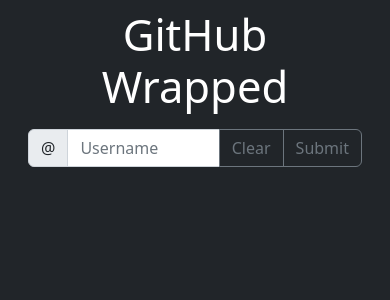
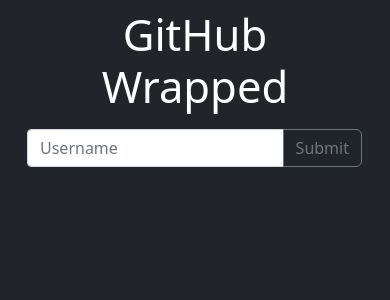
Before and after one commit to Siddhesh-Agarwal/github-wrapped, a React (Create React App) app: page / in a window 390 px wide. Shown: the top 300 px of the page. Built offline with nearby package versions, Linux system fonts and the light colour scheme.

Commit message:
mobile view

```diff
--- a/src/components/form.jsx
+++ b/src/components/form.jsx
@@ -29,18 +29,22 @@
 
     return (
         <div>
-            <div className="input-group py-2 fs-4 mx-auto" style={{maxWidth: '48rem'}}>
-                <span className="input-group-text" id="basic-addon1">@</span>
+            <div className="input-group py-2 fs-4 mx-auto" style={{ maxWidth: '48rem' }}>
+                <span
+                    className="input-group-text d-none d-sm-block"
+                    id="basic-addon1">
+                    @
+                </span>
                 <input
                     type="text"
-                    className="form-control"
+                    className="form-control sm-rounded-start"
                     placeholder="Username"
                     aria-label="Username"
                     id="username"
                     value={value}
                     onChange={handleChange}
                 />
-                <button onClick={() => clear()} className="btn btn-outline-danger" type="button">Clear</button>
+                <button onClick={() => clear()} className="btn btn-outline-danger d-none d-sm-block" type="button">Clear</button>
                 <button onClick={() => handleSubmit()} className="btn btn-outline-success" type="button">Submit</button>
             </div>
             {showComponent && <Info username={value} />}
--- a/src/index.css
+++ b/src/index.css
@@ -15,8 +15,7 @@
 .btn-outline-success:hover,
 .btn-outline-success:focus,
 .btn-outline-success:active,
-.btn-outline-success.active
-{
+.btn-outline-success.active {
     color: #fff !important;
     background-color: #007E33 !important;
     border-color: #007E33 !important;
@@ -25,9 +24,20 @@
 .btn-outline-danger:hover,
 .btn-outline-danger:focus,
 .btn-outline-danger:active,
-.btn-outline-danger.active
-{
+.btn-outline-danger.active {
     color: #fff !important;
     background-color: #CC0000 !important;
     border-color: #CC0000 !important;
 }
+
+.sm-rounded-start {
+    border-top-left-radius: 0rem !important;
+    border-bottom-left-radius: 0rem !important;
+}
+
+@media screen and (max-width: 576px) {
+    .sm-rounded-start {
+        border-top-left-radius: 0.25rem !important;
+        border-bottom-left-radius: 0.25rem !important;
+    }
+}
```
